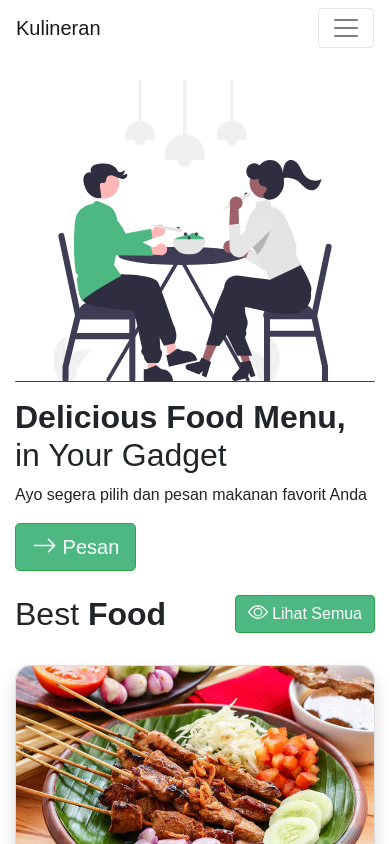
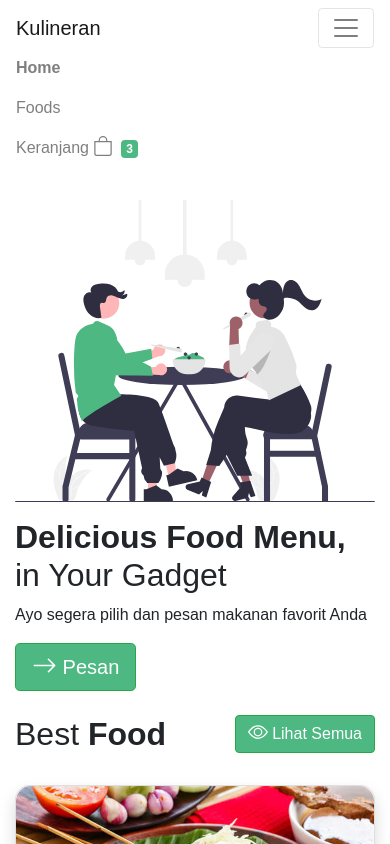
Before and after one commit to ilham76c/kulineran, a Vue app: page / in a window 390 px wide. Both pictures are taken after a click on the button "Toggle navigation". Shown: the top 844 px of the page. Built offline with nearby package versions, Linux system fonts and the light colour scheme; data requests are answered from the project's data file; the HTML template or start-up script is replaced by a standard one.

Commit message:
mengubah navbar dari menggunakan "bootstrap" menjadi "bootstrap-vue" agar tampilan bisa mobile responsive

```diff
--- a/src/components/Navbar.vue
+++ b/src/components/Navbar.vue
@@ -1,5 +1,35 @@
 <template>
-  <nav class="navbar navbar-expand-lg navbar-light">
+<div>
+  <b-navbar toggleable="lg" type="light">
+    <div class="container">
+      <b-navbar-brand href="#">Kulineran</b-navbar-brand>
+
+      <b-navbar-toggle target="nav-collapse"></b-navbar-toggle>
+
+      <b-collapse id="nav-collapse" is-nav>
+        <b-navbar-nav>
+          <li class="nav-item">
+            <router-link class="nav-link" to="/">Home</router-link>
+          </li>
+          <li class="nav-item">
+            <router-link class="nav-link" to="/foods">Foods</router-link>
+          </li>
+        </b-navbar-nav>
+
+        <!-- Right aligned nav items -->
+        <b-navbar-nav class="ml-auto">
+           <li class="nav-item">
+            <router-link class="nav-link" to="/keranjang">
+                Keranjang <b-icon-bag></b-icon-bag>
+                <span class="badge badge-success ml-2">{{ updateKeranjang ? updateKeranjang.length : jumlah_pesanan.length }}</span>
+            </router-link>
+          </li>
+        </b-navbar-nav>
+      </b-collapse>
+    </div>
+  </b-navbar>
+</div>
+  <!-- <nav class="navbar navbar-expand-lg navbar-light">
   <div class="container">
     <a class="navbar-brand" href="#">Kulineran</a>
     <button class="navbar-toggler" type="button" data-bs-toggle="collapse" data-bs-target="#navbarSupportedContent" aria-controls="navbarSupportedContent" aria-expanded="false" aria-label="Toggle navigation">
@@ -25,7 +55,7 @@
       </ul>
     </div>
   </div>
-</nav>
+  </nav> -->
 </template>
 
 <script>
```
